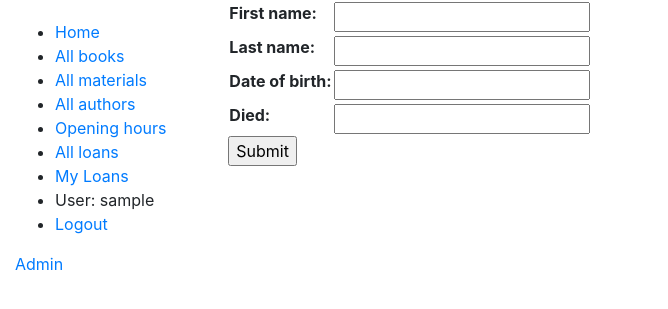
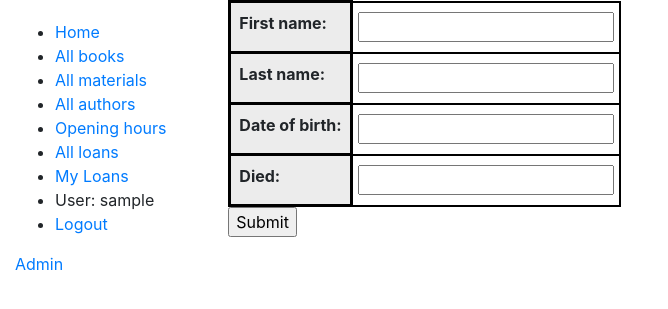
Before and after one commit to moan0s/ILMO2, a Django app: page /library/author/create/ in a window 1280 px wide. Shown: the top 309 px of the page, without its empty margins (0-668 px from the left). Run offline with Django 3.2, Linux system fonts and the light colour scheme; the visitor is signed in with stand-in values (Sample User, id 1).

Commit message:
Style table

```diff
--- a/src/library/static/library/css/styles.css
+++ b/src/library/static/library/css/styles.css
@@ -3,3 +3,21 @@
     padding: 0;
     list-style: none;
 }
+
+table {
+        border : none;
+        border-collapse: collapse;
+}
+
+td {
+        border: 2px solid black;
+        border-collapse: collapse;
+        padding: 5px;
+}
+
+th {
+        border: 3px solid black;
+        border-collapse: collapse;
+        padding: 8px;
+        background-color: #ECECEC;
+}
```
